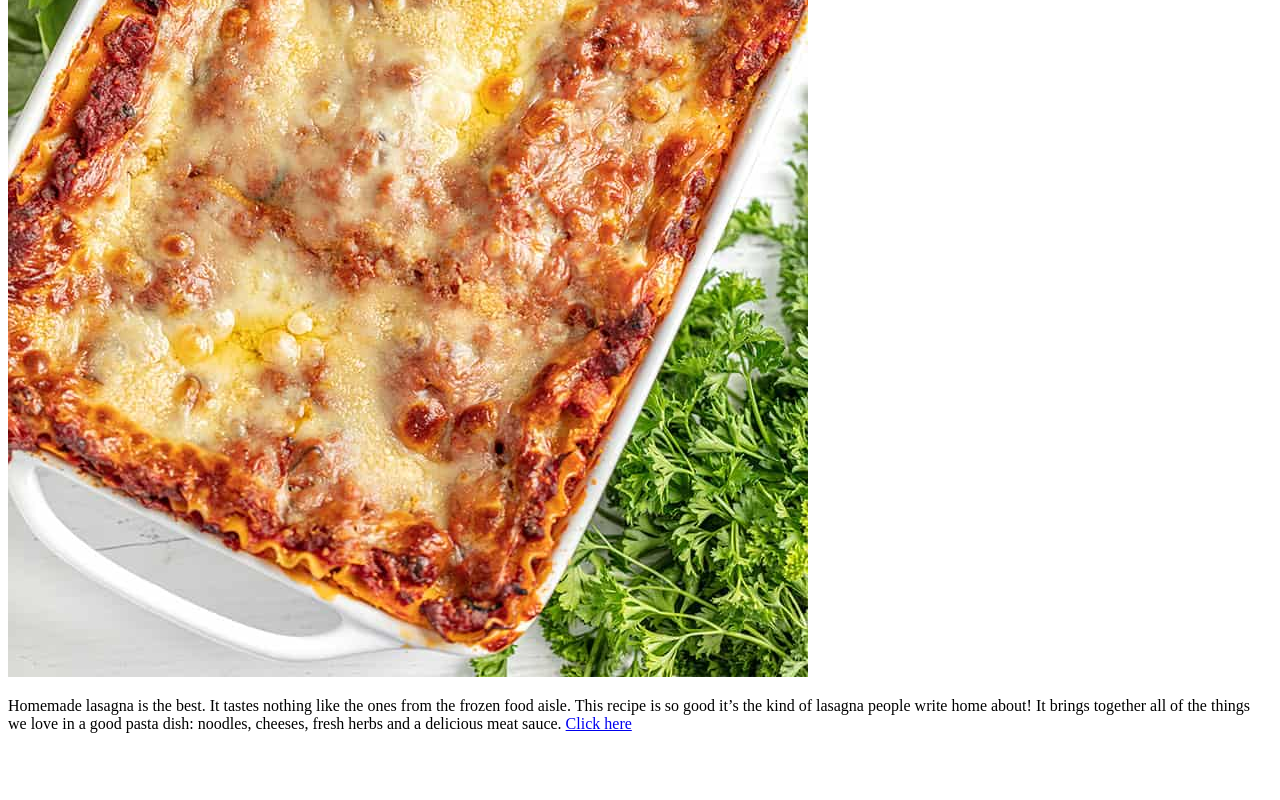
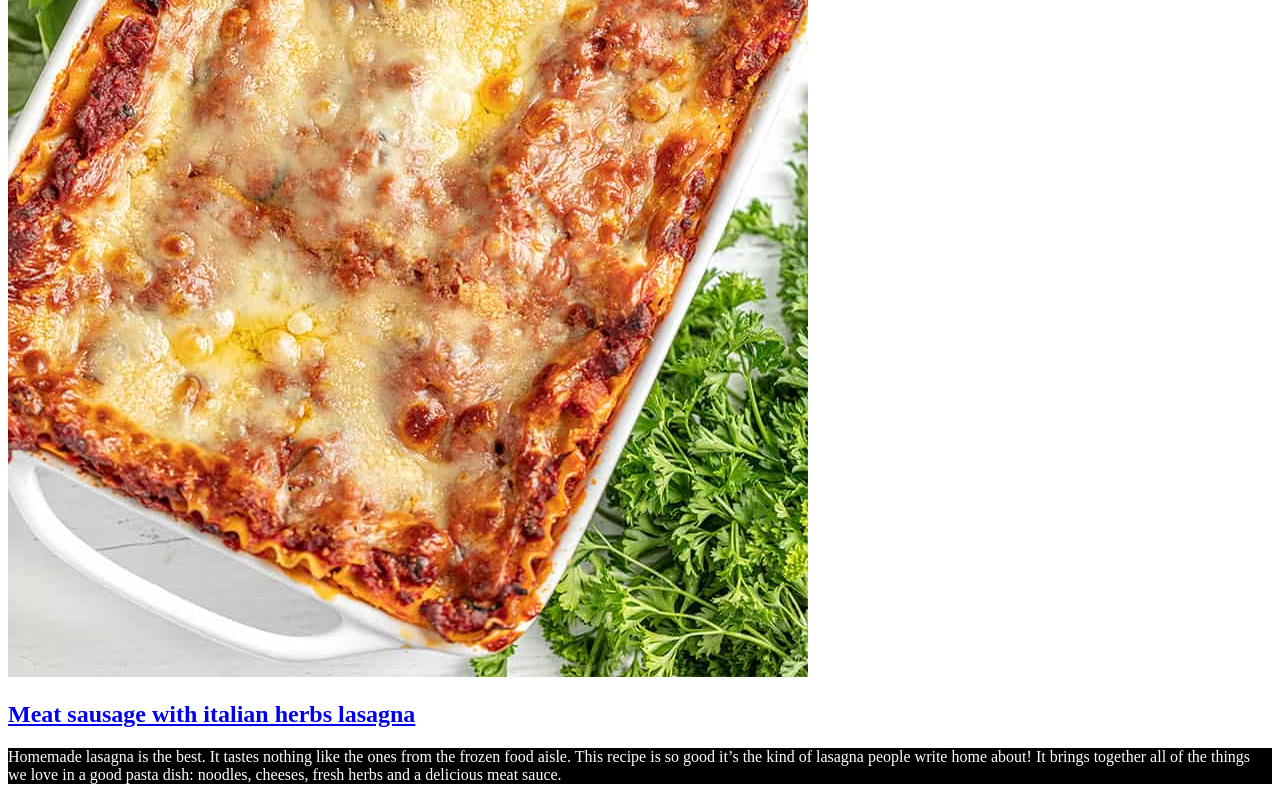
Before and after one commit to chawlapiyush/odin-recipes, a plain HTML site: page index.html in a window 1280 px wide. Shown: the part 637-1437 px from the top of the page. Before the commit the page ends 1386 px from the top, so only its background shows below. Drawn offline with Linux system fonts and the light colour scheme.

Commit message:
Added CSS File

```diff
--- a/index.html
+++ b/index.html
@@ -3,18 +3,23 @@
     <head>
         <meta charset="UTF-8">
         <title>Home</title>
+        <link rel="stylesheet" type="text/css" href="style.css">
     </head>
     <body>
         <h1>Odin Recipes</h1>
         <p>Perfect recipes to try over this weekend</p>
-        <p>
-            <img src="lasagna.jpg">
 
-        <p>Homemade lasagna is the best. It tastes nothing like the ones from the frozen food aisle.
+            <a href="./recipes/lasagna.html"><img src="lasagna.jpg"></a>
+            <a href="./recipes/lasagna.html"><h2>Meat sausage with italian herbs lasagna</h2></a>
+
+        <div class="body-paragraph">
+
+            <p> Homemade lasagna is the best. It tastes nothing like the ones from the frozen food aisle.
             This recipe is so good it’s the kind of lasagna people write home about! It brings together
             all of the things we love in a good pasta dish: noodles, cheeses, fresh herbs and a delicious
-            meat sauce.
-            <a href="./recipes/lasagna.html">Click here</a>
+            meat sauce.</p>
+
+        </div>
 
     </body>
 </html>
--- /dev/null
+++ b/style.css
@@ -0,0 +1,5 @@
+.body-paragraph
+{
+    color: white;
+    background-color: black;
+}
```
Also changed, not shown: recipes/lasagna.html (+2 -0 lines), 1 other file.
